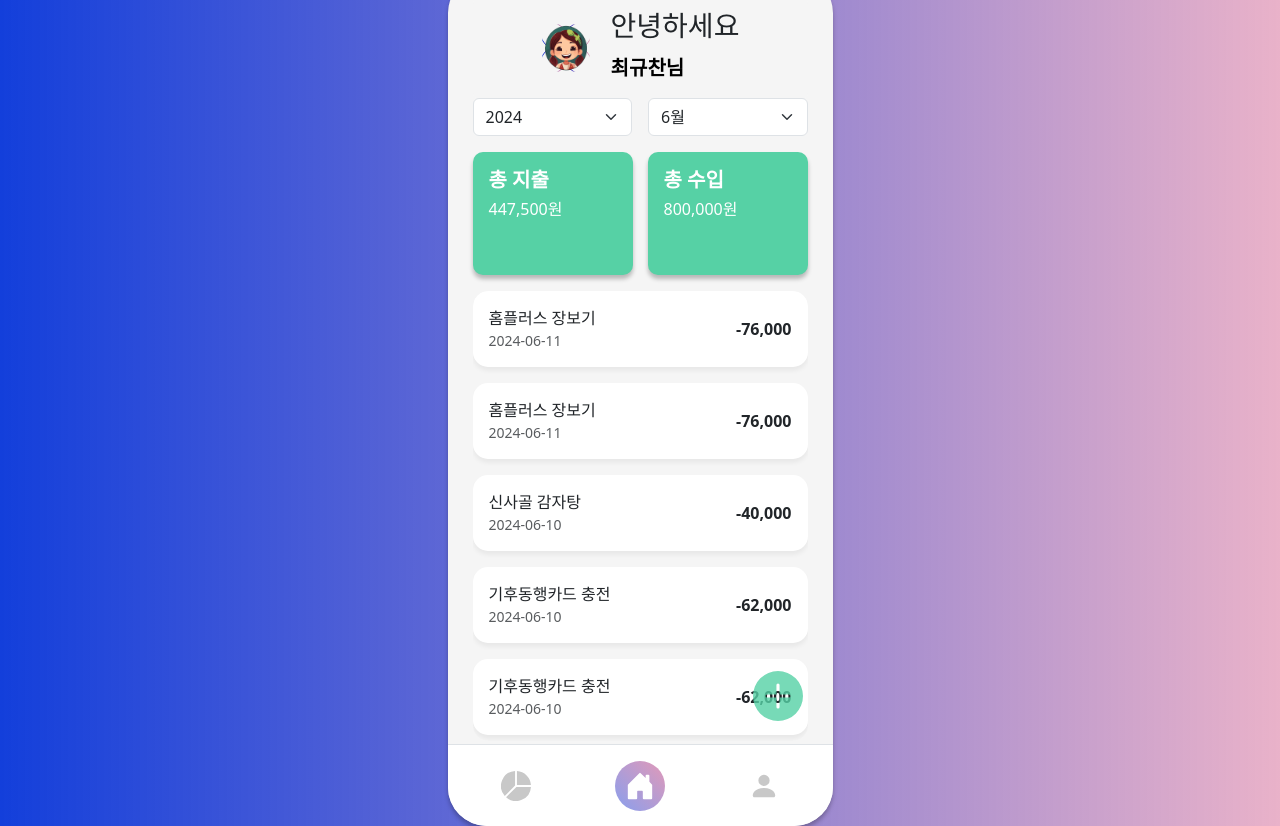
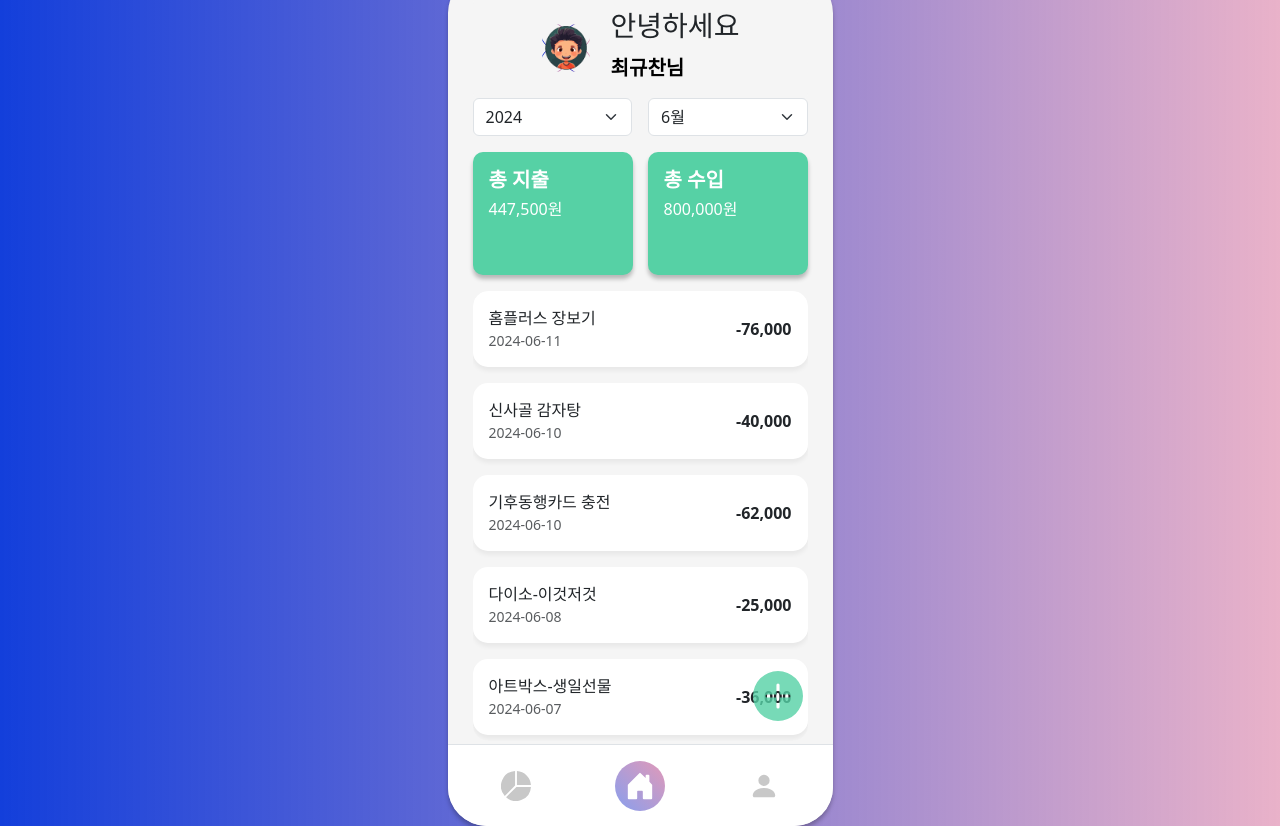
Before and after one commit to dlxodnd007/Skeleton-project-team4, a Vue app: page / in a window 1280 px wide. Built offline with nearby package versions, Linux system fonts and the light colour scheme; data requests are answered from the project's data file.

Commit message:
240612 리스트 컴포넌트 조건 기능

```diff
--- a/db.json
+++ b/db.json
@@ -2,7 +2,7 @@
     "user": {
         "id": 1,
         "name": "최규찬",
-        "profilePicture": "/src/asset/images/avatar3.png",
+        "profilePicture": "/src/asset/images/avatar4.png",
         "income_goal": 50000,
         "expense_goal": 30000
     },
--- a/src/components/MakeComponent.vue
+++ b/src/components/MakeComponent.vue
@@ -1,26 +1,42 @@
 <template>
     <div class="history-container" v-for="ordered of orderedDate">
-    <div class="left-column">
-      <div>{{ ordered.description }}</div>
-      <div class="text-muted small">{{ ordered.date }}</div>
+        <div
+            class="left-column"
+            v-if="Number(ordered.date.slice(6, 7)) === selectedMonth"
+        >
+            <div v-if="Number(ordered.date.slice(6, 7)) === selectedMonth">
+                {{ ordered.description }}
             </div>
-    <div class="right-column">
+            <div
+                class="text-muted small"
+                v-if="Number(ordered.date.slice(6, 7)) === selectedMonth"
+            >
+                {{ ordered.date }}
+            </div>
+        </div>
+        <div
+            class="right-column"
+            v-if="Number(ordered.date.slice(6, 7)) === selectedMonth"
+        >
             {{ ordered.mark }}{{ formatNumber(ordered.amount) }}
         </div>
     </div>
 </template>
 
 <script setup>
-import axios from 'axios';
-import { ref, computed, watch } from 'vue';
-import { useChangeStore } from '@/stores/changedb.js';
+import axios from "axios";
+import { ref, computed, watch } from "vue";
+import { useChangeStore } from "@/stores/changedb.js";
 
 const formatNumber = (number) => {
-  return number.toString().replace(/\B(?=(\d{3})+(?!\d))/g, ',');
+    return number.toString().replace(/\B(?=(\d{3})+(?!\d))/g, ",");
 };
 
 const changeStore = useChangeStore();
 const orderedDate = computed(() => changeStore.orderedDate);
+const selectedMonth = computed(() => changeStore.select_month);
+
+console.log("selectedMonth", typeof changeStore.select_month);
 </script>
 <style scoped>
 .history-container {
--- a/src/components/Modal.vue
+++ b/src/components/Modal.vue
@@ -198,7 +198,7 @@ async function sendComfirm() {
         alert("다시 입력해주세요");
     }
 }
-fetchListOrder();
+fetchList();
 </script>
 
 <style scoped>
--- a/src/components/MonthSelect.vue
+++ b/src/components/MonthSelect.vue
@@ -9,8 +9,16 @@
                 {{ year }}
             </option>
         </select>
-    <select class="form-select" v-model="selectedMonth" @change="updateMonth">
-      <option v-for="month in months" :key="month.value" :value="month.value">
+        <select
+            class="form-select"
+            v-model="selectedMonth"
+            @change="updateMonth"
+        >
+            <option
+                v-for="month in months"
+                :key="month.value"
+                :value="month.value"
+            >
                 {{ month.label }}
             </option>
         </select>
@@ -18,32 +26,40 @@
 </template>
 
 <script setup>
-import { ref, defineProps, defineEmits, computed } from 'vue';
+import { ref, defineProps, defineEmits, computed } from "vue";
 const currentMonth = new Date().getMonth() + 1;
 const currentYear = new Date().getFullYear();
 const selectedMonth = ref(currentMonth);
 const selectedYear = ref(currentYear);
 const years = Array.from({ length: 3 }, (_, i) => currentYear - i).reverse();
 
-const months = [
-  { value: 1, label: '1월' },
-  { value: 2, label: '2월' },
-  { value: 3, label: '3월' },
-  { value: 4, label: '4월' },
-  { value: 5, label: '5월' },
-  { value: 6, label: '6월' },
-  { value: 7, label: '7월' },
-  { value: 8, label: '8월' },
-  { value: 9, label: '9월' },
-  { value: 10, label: '10월' },
-  { value: 11, label: '11월' },
-  { value: 12, label: '12월' },
-];
+import { useChangeStore } from "@/stores/changedb.js";
+
+const changeStore = useChangeStore();
+const { fetchListOrder } = changeStore;
+const months = computed(() => changeStore.months);
+changeStore.select_month = selectedMonth;
+
+// const months = ref([
+//     { value: 1, label: "1월" },
+//     { value: 2, label: "2월" },
+//     { value: 3, label: "3월" },
+//     { value: 4, label: "4월" },
+//     { value: 5, label: "5월" },
+//     { value: 6, label: "6월" },
+//     { value: 7, label: "7월" },
+//     { value: 8, label: "8월" },
+//     { value: 9, label: "9월" },
+//     { value: 10, label: "10월" },
+//     { value: 11, label: "11월" },
+//     { value: 12, label: "12월" },
+// ]);
 const updateYear = () => {
-  console.log('선택된 년도:', selectedYear.value);
+    console.log("선택된 년도:", selectedYear.value);
 };
 
 const updateMonth = () => {
-  console.log('선택된 월:', selectedMonth.value);
+    console.log("선택된 월:", selectedMonth.value);
+    fetchListOrder();
 };
 </script>
--- a/src/stores/changedb.js
+++ b/src/stores/changedb.js
@@ -5,8 +5,26 @@ import { defineStore } from "pinia";
 export const useChangeStore = defineStore("changedb", () => {
     const transaction = ref([]);
     const orderedDate = ref([]);
+    const select_month = ref(0);
+    const months = ref([
+        { value: 1, label: "1월" },
+        { value: 2, label: "2월" },
+        { value: 3, label: "3월" },
+        { value: 4, label: "4월" },
+        { value: 5, label: "5월" },
+        { value: 6, label: "6월" },
+        { value: 7, label: "7월" },
+        { value: 8, label: "8월" },
+        { value: 9, label: "9월" },
+        { value: 10, label: "10월" },
+        { value: 11, label: "11월" },
+        { value: 12, label: "12월" },
+    ]);
 
     async function fetchListOrder() {
+        transaction.value = [];
+        orderedDate.value = [];
+
         try {
             const url_income = "http://localhost:3000/income";
             const user_income = await axios.get(url_income);
@@ -15,6 +33,7 @@ export const useChangeStore = defineStore("changedb", () => {
             for (let i = 0; i < user_income.data.length; i++) {
                 user_income.data[i].check = "입금";
                 user_income.data[i].mark = "+";
+                delete user_income.data[i].id;
                 transaction.value.push(user_income.data[i]);
             }
 
@@ -25,6 +44,7 @@ export const useChangeStore = defineStore("changedb", () => {
             for (let i = 0; i < user_expenses.data.length; i++) {
                 user_expenses.data[i].check = "지출";
                 user_expenses.data[i].mark = "-";
+                delete user_expenses.data[i].id;
                 transaction.value.push(user_expenses.data[i]);
             }
             // console.log("transaction", transaction.value);
@@ -35,6 +55,7 @@ export const useChangeStore = defineStore("changedb", () => {
                         new Date(a.date).getTime() - new Date(b.date).getTime()
                 )
                 .reverse();
+
             console.log("orderedDate", orderedDate.value);
         } catch (e) {
             alert("데이터 불러오기 문제 발생!");
@@ -42,5 +63,11 @@ export const useChangeStore = defineStore("changedb", () => {
         }
     }
     fetchListOrder();
-    return { transaction, orderedDate, fetchListOrder };
+    return {
+        transaction,
+        orderedDate,
+        months,
+        select_month,
+        fetchListOrder,
+    };
 });
```
Also changed, not shown: src/pages/Home.vue (+7 -7 lines). Lines whose indentation alone changed are shown as unchanged.
